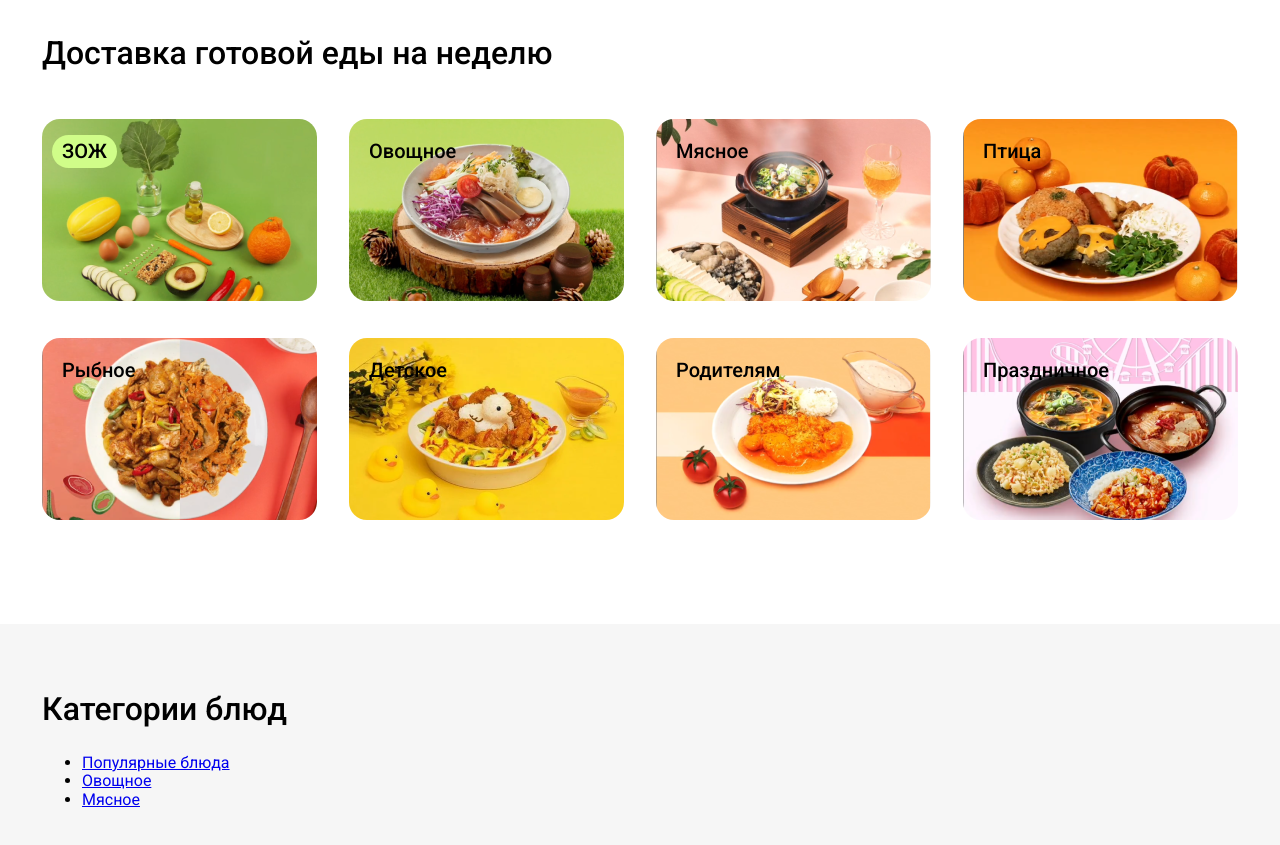
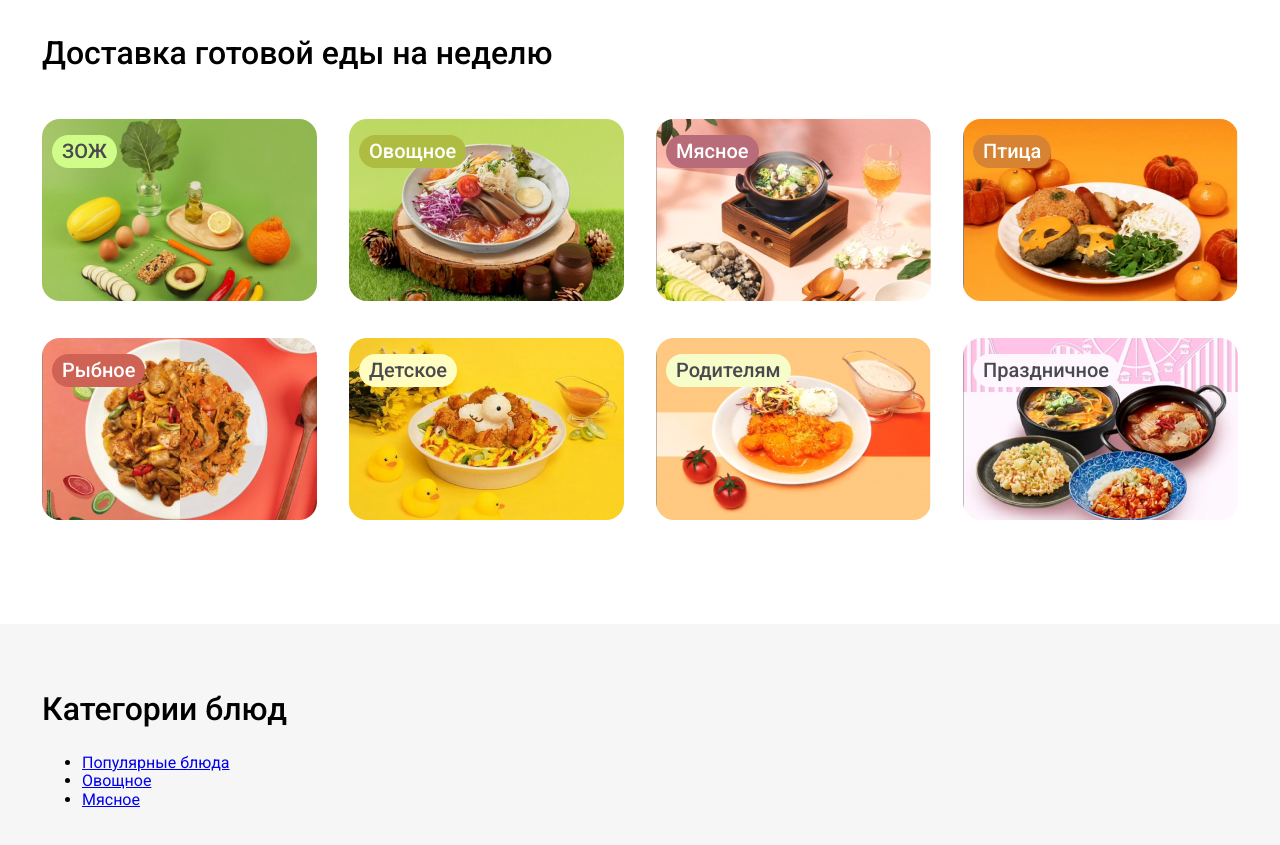
Before and after one commit to Maksim-Makushnikov/shop, a plain HTML site: page index.html in a window 1280 px wide. Shown: the part 1040-1885 px from the top of the page. Drawn offline with Linux system fonts and the light colour scheme.

Commit message:
Add files via upload

```diff
--- a/index.html
+++ b/index.html
@@ -95,31 +95,31 @@
         </figure>
         <figure>
             <img src="images/deliv2.png" alt="Овощное">
-            <figcaption>Овощное</figcaption>
+            <figcaption class="g">Овощное</figcaption>
         </figure>
         <figure>
             <img src="images/deliv3.png" alt="Мясное">
-            <figcaption>Мясное</figcaption>
+            <figcaption class="pur">Мясное</figcaption>
         </figure>
         <figure>
             <img src="images/deliv4.png" alt="Птица">
-            <figcaption>Птица</figcaption>
+            <figcaption class="or">Птица</figcaption>
         </figure>
         <figure>
             <img src="images/deliv5.png" alt="Рыбное">
-            <figcaption>Рыбное</figcaption>
+            <figcaption class="red">Рыбное</figcaption>
         </figure>
         <figure>
             <img src="images/deliv6.png" alt="Детское">
-            <figcaption>Детское</figcaption>
+            <figcaption class="yel">Детское</figcaption>
         </figure>
         <figure>
             <img src="images/deliv7.png" alt="Родителям">
-            <figcaption>Родителям</figcaption>
+            <figcaption class="lo">Родителям</figcaption>
         </figure>
         <figure>
             <img src="images/deliv8.png" alt="Праздничное">
-            <figcaption>Праздничное</figcaption>
+            <figcaption class="pink">Праздничное</figcaption>
         </figure>
         </div>
     </section>
--- a/styles.css
+++ b/styles.css
@@ -224,8 +224,8 @@ header{
 
     padding:5px 10px;
 }
-figcaption.lg{
-
+figcaption.lg {
+    color: #49494F;
     background: #D0FD89;
 }
 .catalog{
@@ -242,3 +242,31 @@ figcaption.lg{
     width:1196px;
     margin:0 auto;
 }
+.g {
+    background: #AEBC41;
+    color: #FFFFFF;
+}
+.pur {
+    color: #FFFFFF;
+    background: #B86B78;
+}
+.or {
+    color: #FFFFFF;
+    background: #D68334;
+}
+.red {
+    color: #FFFFFF;
+    background: #CD6255;
+}
+.yel {
+    color: #49494F;
+    background: #FFFDBF;
+}
+.lo {
+    background: #F6FDC8;
+    color: #49494F;
+}
+.pink {
+    background: #FEF7FE;
+    color: #49494F;
+}
```
